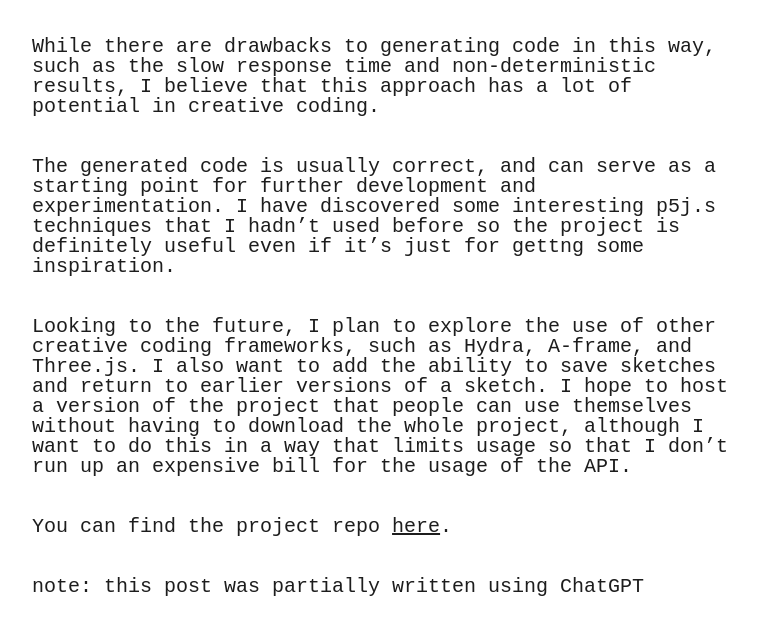
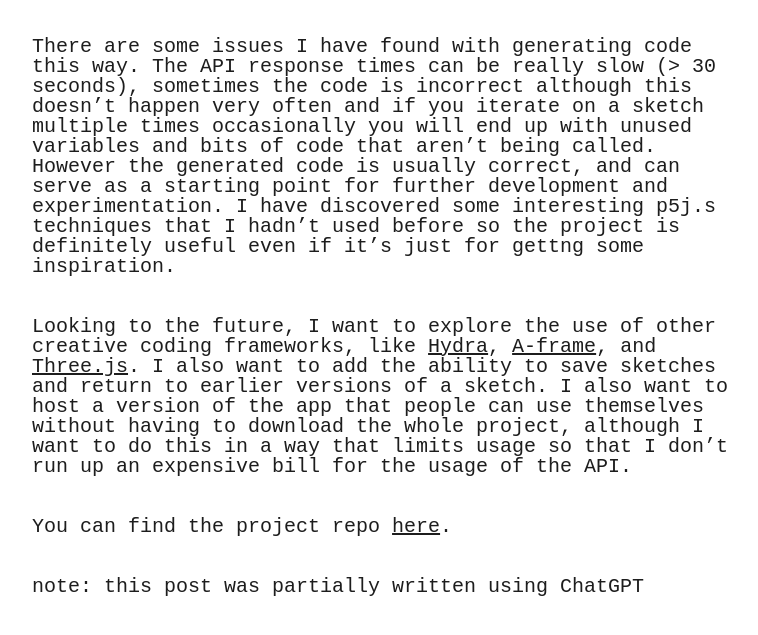
Before and after one commit to gabrieldavison/gabrieldavisondotcom, a website: page blog/27-04-2023:Experiments_With_gpt-3.5-turbo_and_p5js/index.html in a window 1280 px wide. Shown: the part 2593-3228 px from the top of the page, without its empty margins (258-1016 px from the left). Drawn offline with Linux system fonts and the light colour scheme.

Commit message:
edit p5js and gpt article

```diff
--- a/blog/27-04-2023:Experiments_With_gpt-3.5-turbo_and_p5js/index.html
+++ b/blog/27-04-2023:Experiments_With_gpt-3.5-turbo_and_p5js/index.html
@@ -56,21 +56,24 @@ design</p>
 <p>For this demo I used the app to generate lissajous curves and then
 iterated on the sketch several times. (Sorry about the length of this
 one.)</p>
-<p>While there are drawbacks to generating code in this way, such as the
-slow response time and non-deterministic results, I believe that this
-approach has a lot of potential in creative coding.</p>
-<p>The generated code is usually correct, and can serve as a starting
-point for further development and experimentation. I have discovered
-some interesting p5j.s techniques that I hadn’t used before so the
-project is definitely useful even if it’s just for gettng some
-inspiration.</p>
-<p>Looking to the future, I plan to explore the use of other creative
-coding frameworks, such as Hydra, A-frame, and Three.js. I also want to
-add the ability to save sketches and return to earlier versions of a
-sketch. I hope to host a version of the project that people can use
-themselves without having to download the whole project, although I want
-to do this in a way that limits usage so that I don’t run up an
-expensive bill for the usage of the API.</p>
+<p>There are some issues I have found with generating code this way. The
+API response times can be really slow (&gt; 30 seconds), sometimes the
+code is incorrect although this doesn’t happen very often and if you
+iterate on a sketch multiple times occasionally you will end up with
+unused variables and bits of code that aren’t being called. However the
+generated code is usually correct, and can serve as a starting point for
+further development and experimentation. I have discovered some
+interesting p5j.s techniques that I hadn’t used before so the project is
+definitely useful even if it’s just for gettng some inspiration.</p>
+<p>Looking to the future, I want to explore the use of other creative
+coding frameworks, like <a href="https://hydra.ojack.xyz/">Hydra</a>, <a
+href="https://aframe.io/">A-frame</a>, and <a
+href="https://threejs.org/">Three.js</a>. I also want to add the ability
+to save sketches and return to earlier versions of a sketch. I also want
+to host a version of the app that people can use themselves without
+having to download the whole project, although I want to do this in a
+way that limits usage so that I don’t run up an expensive bill for the
+usage of the API.</p>
 <p>You can find the project repo <a
 href="https://github.com/gabrieldavison/creative_code.gpt">here</a>.</p>
 <p><em>note: this post was partially written using ChatGPT</em></p>
```
Also changed, not shown: blog/27-04-2023:Experiments_With_gpt-3.5-turbo_and_p5js/index.md (+2 -4 lines).
